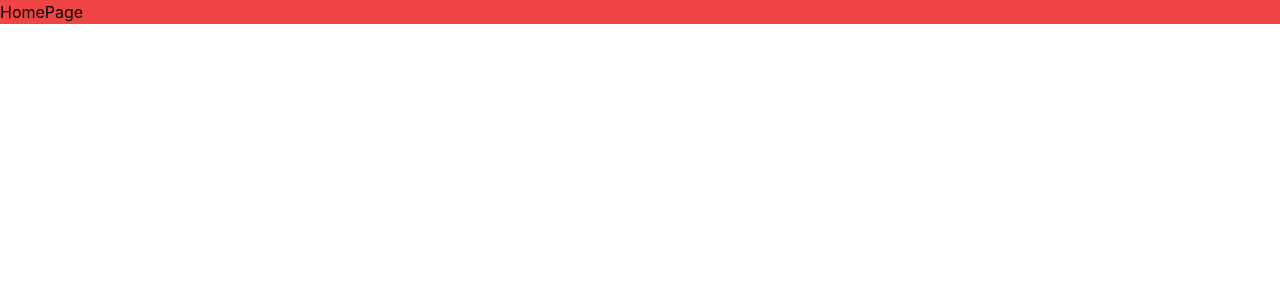
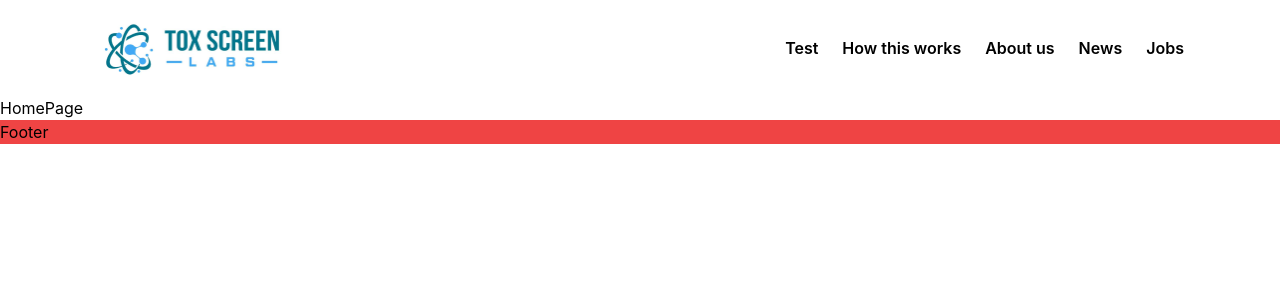
Before and after one commit to niaziiii/tox-screen-lab, a React (Vite) app: page / in a window 1280 px wide. Shown: the top 300 px of the page. Built offline with nearby package versions, Linux system fonts and the light colour scheme.

Commit message:
header added

```diff
--- a/src/App.tsx
+++ b/src/App.tsx
@@ -7,11 +7,13 @@ import {
 import HomePage from "./pages/Home";
 import TestsPage from "./pages/Tests";
 import NotFound from "./pages/NotFound";
+import Header from "./common/Header";
+import Footer from "./common/Footer";
 
 export default function App() {
   return (
     <Router>
-      <div className="bg-red-500">
+      <div>
         <Routes>
           <Route path="/" element={<Layouts />}>
             <Route index element={<HomePage />} />
@@ -27,7 +29,9 @@ export default function App() {
 function Layouts() {
   return (
     <div>
+      <Header />
       <Outlet />
+      <Footer />
     </div>
   );
 }
--- a/src/common/Footer.tsx
+++ b/src/common/Footer.tsx
@@ -1,3 +1,3 @@
 export default function Footer() {
-  return <div>Footer</div>;
+  return <div className="bg-red-500">Footer</div>;
 }
--- a/src/common/Header.tsx
+++ b/src/common/Header.tsx
@@ -1,3 +1,34 @@
+import { Link, useLocation } from "react-router-dom";
+import { navItems } from "../utils/constant";
+
 export default function Header() {
-  return <div>Header</div>;
+  const location = useLocation();
+
+  return (
+    <div className="bg-white">
+      <div className="flex items-center w-[85%] m-auto py-2">
+        <div>
+          <Link to={"/"}>
+            <img src="/logo.png" alt="logo" className="h-[80px] w-[190px]" />
+          </Link>
+        </div>
+        <ul className="ml-auto flex items-center gap-6">
+          {navItems.map((nav, i) => {
+            const isActive = location.pathname.startsWith(nav.path);
+
+            return (
+              <li
+                className={`font-semibold text-xssm ${
+                  isActive && "text-darkBlue"
+                }`}
+                key={i}
+              >
+                <Link to={nav.path}>{nav.name}</Link>
+              </li>
+            );
+          })}
+        </ul>
+      </div>
+    </div>
+  );
 }
--- a/src/pages/NotFound/index.tsx
+++ b/src/pages/NotFound/index.tsx
@@ -5,10 +5,10 @@ export default function NotFound() {
     <div className="h-screen flex items-center justify-center">
       <div className="flex flex-col ">
         <h2 className="text-4xl font-bold">Nothing to see here!</h2>
-        <p>
+        <p className="mt-6">
           <Link to="/">
-            <b className="mt-8 w-[250px] m-auto">
-              <button className="outline-none w-full text-white border-none bg-darkBlue hover:bg-darkBlue/80  py-3 px-5 rounded-lg">
+            <b className="mt-8 w-[200px] max-w-[200px] m-auto flex items-center justify-center">
+              <button className="outline-none text-white border-none bg-darkBlue hover:bg-darkBlue/80  py-3 px-5 rounded-lg">
                 Go to Home
               </button>
             </b>
--- /dev/null
+++ b/src/utils/constant.ts
@@ -0,0 +1,22 @@
+export const navItems = [
+  {
+    name: "Test",
+    path: "/test",
+  },
+  {
+    name: "How this works",
+    path: "/How-this-works",
+  },
+  {
+    name: "About us",
+    path: "/about-us",
+  },
+  {
+    name: "News",
+    path: "/news",
+  },
+  {
+    name: "Jobs",
+    path: "/jobs",
+  },
+];
--- a/tailwind.config.js
+++ b/tailwind.config.js
@@ -17,12 +17,12 @@ export default {
         lightGray: "#F4F4F4",
       },
       fontSize: {
-        "6xl": "60px",
-        "4xl": "40px",
-        "3xl": "24px",
-        "2xl": "20px",
-        xl: "18px",
-        lg: "16px",
+        "6xs": "60px",
+        "4xs": "40px",
+        "3xs": "24px",
+        "2xs": "20px",
+        xs: "18px",
+        xssm: "16px",
       },
     },
   },
```
Also changed, not shown: public/background.png (added), public/logo.png (added).
